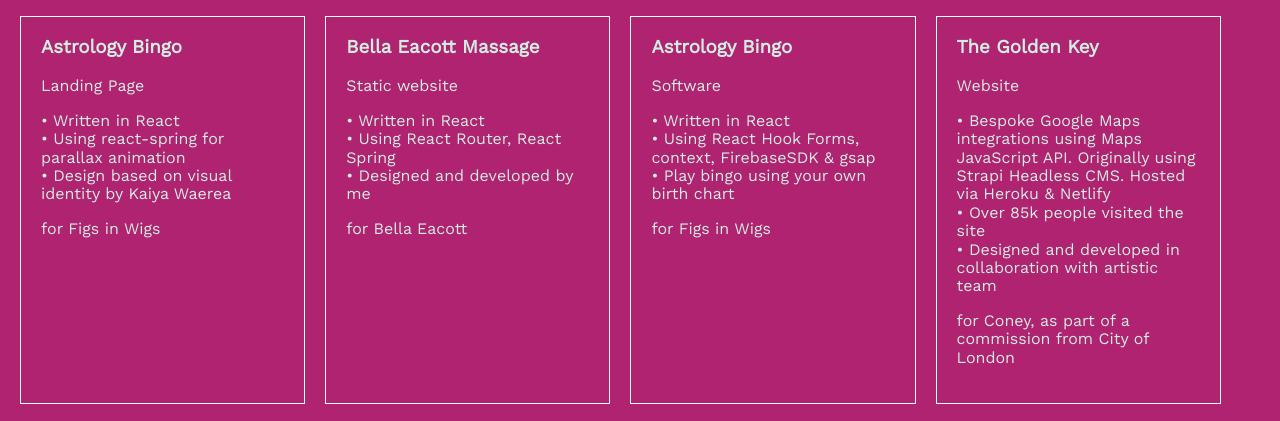
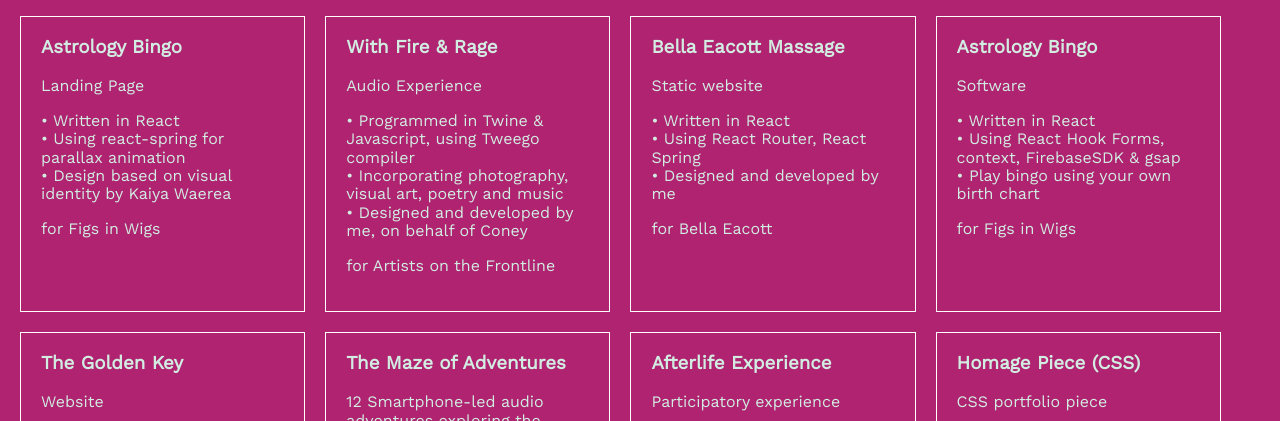
Before and after one commit to snoozanna/portfolio, a plain HTML site: page index.html in a window 1280 px wide. Shown: the part 329-750 px from the top of the page. Drawn offline with nearby package versions, Linux system fonts and the light colour scheme.

Commit message:
added wfr

```diff
--- a/index.html
+++ b/index.html
@@ -45,6 +45,19 @@
             <li>• Design based on visual identity by Kaiya Waerea</li>
           </ul>
           <p>for Figs in Wigs</p>
+        </a>
+      </div>
+      <div class="project-item" id="bella">
+        <a href="https://withfireandrageliverpool.com/premiere/" target="_blank">
+          <h3>With Fire & Rage
+          </h3>
+          <p>Audio Experience</p>
+          <ul>
+            <li>• Programmed in Twine & Javascript, using Tweego compiler</li>
+            <li>• Incorporating photography, visual art, poetry and music </li>
+            <li>• Designed and developed by me, on behalf of Coney</li>
+          </ul>
+          <p>for Artists on the Frontline</p>
         </a>
       </div>
       <div class="project-item" id="bella">
```
